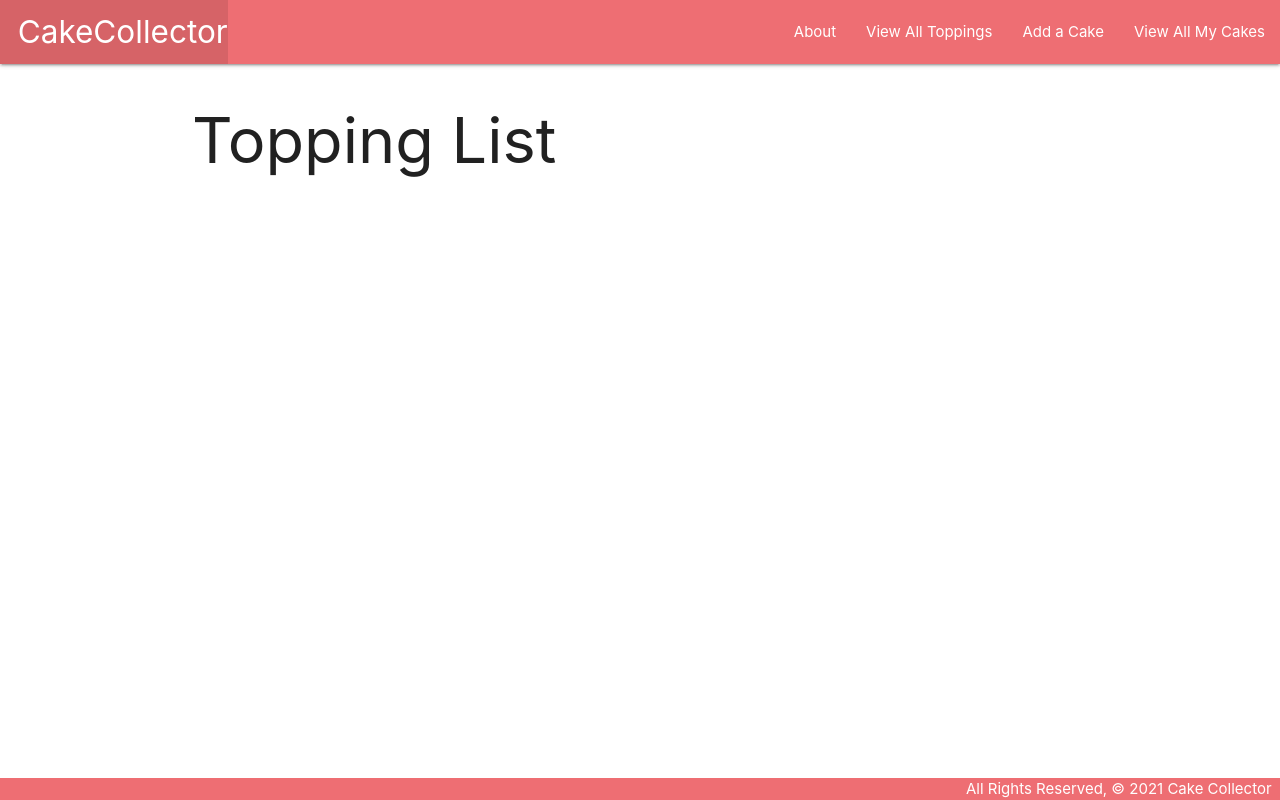
After one commit to AnnaBaranova/cakecollector, a Django app: page /toppings/ in a window 1280 px wide. The commit adds this page. Run offline with Django 3.2, Linux system fonts and the light colour scheme; data that the repository does not hold is empty.

Commit message:
add topping index page

```diff
--- a/main_app/templates/base.html
+++ b/main_app/templates/base.html
@@ -22,6 +22,7 @@
                 </ul>
                 <ul class="right">
                     <li><a href="{% url 'about' %}">About</a></li>
+                    <li><a href="{% url 'toppings_index' %}">View All Toppings</a></li>
                     <li><a href="{% url 'cakes_create' %}">Add a Cake</a></li>
                     <li><a href="{% url 'index'%}">View All My Cakes</a></li>
                 </ul>
--- /dev/null
+++ b/main_app/templates/main_app/topping_list.html
@@ -0,0 +1,17 @@
+{% extends 'base.html' %}
+{% block content %}
+
+<h1>Topping List</h1>
+
+{% for topping in topping_list %}
+ <a href="{% url 'topping_detail' topping.id %}">
+    <div class="card">
+        <div class="card-content">
+            <span class="card-title">{{ topping.name }}</span>
+            <p>Portion: {{ topping.portion }}</p>
+        </div>
+    </div>
+  </a>
+{% endfor %}
+
+{% endblock %}
--- a/main_app/urls.py
+++ b/main_app/urls.py
@@ -10,4 +10,5 @@ urlpatterns = [
     path('cakes/<int:pk>/update/', views.CakeUpdate.as_view(), name='cakes_update'),
     path('cakes/<int:pk>/delete/', views.CakeDelete.as_view(), name='cakes_delete'),
     path('cakes/<int:cake_id>/add_combo/', views.add_combo, name='add_combo'),
+    path('toppings/', views.ToppingList.as_view(), name='toppings_index'),
 ]
--- a/main_app/views.py
+++ b/main_app/views.py
@@ -1,6 +1,7 @@
 from django.shortcuts import render, redirect
 from django.views.generic.edit import CreateView, UpdateView, DeleteView
-from .models import Cake
+from django.views.generic import ListView, DetailView
+from .models import Cake, Topping
 from .forms import ComboForm
 
 # Create your views here.
@@ -46,3 +47,6 @@ def add_combo(request, cake_id):
     new_combo.cake_id = cake_id
     new_combo.save()
   return redirect('detail', cake_id=cake_id)
+
+class ToppingList(ListView):
+    model = Topping
```
